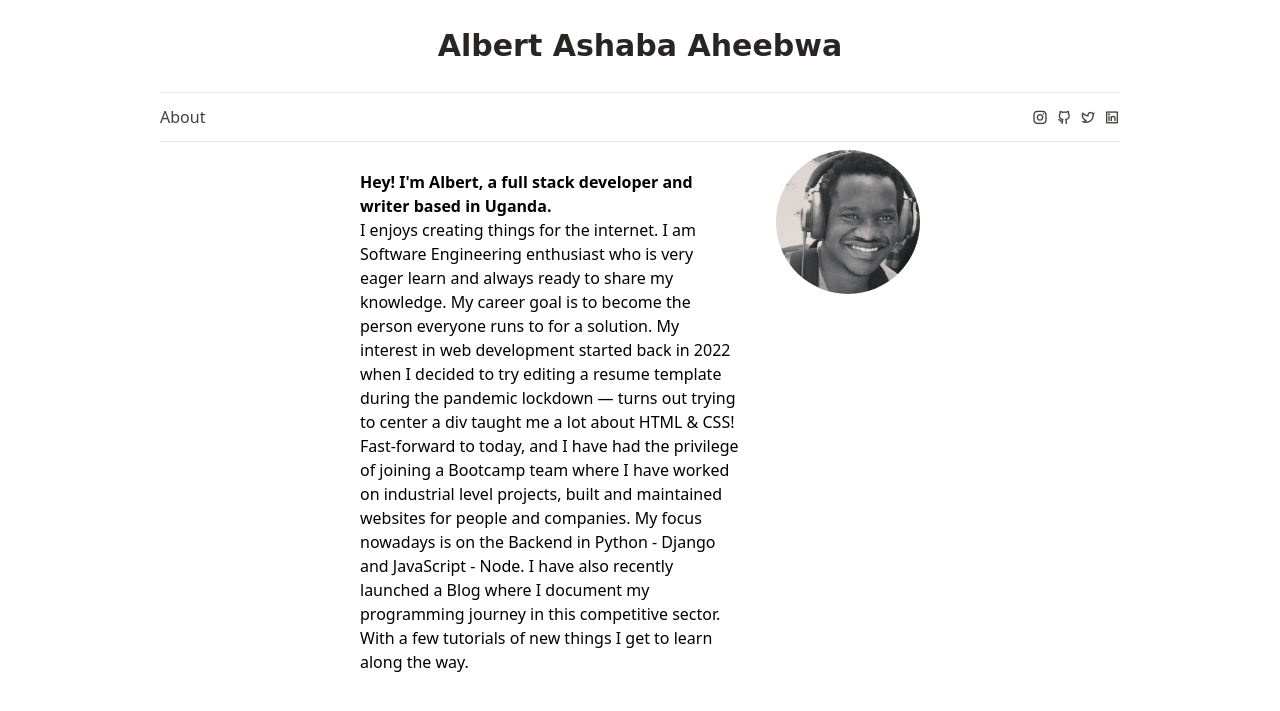
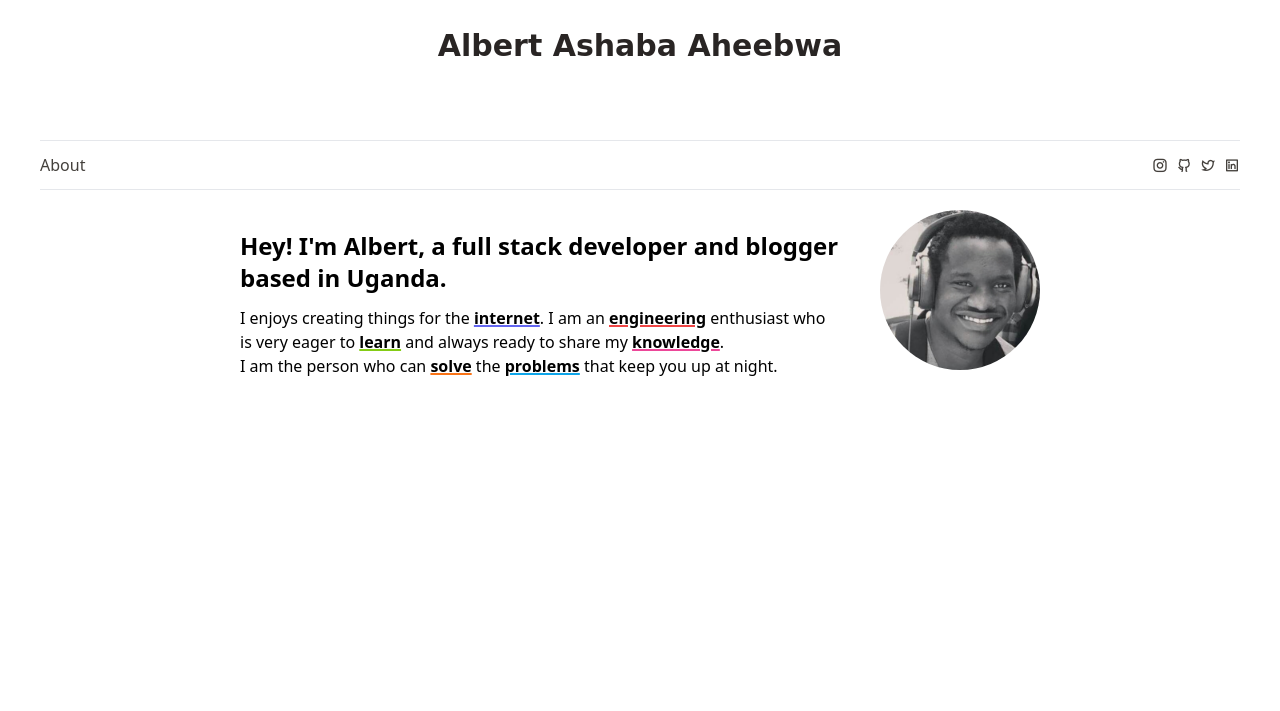
Before and after one commit to TrippleA-Ashaba/tripplea_codes, a Django app: page / in a window 1280 px wide. Shown: the top 711 px of the page. Run offline with Django 4.2, Linux system fonts and the light colour scheme; some libraries are stand-ins or nearby versions; some web fonts are replaced.

Commit message:
Add hero section (intro)

```diff
--- a/templates/base.html
+++ b/templates/base.html
@@ -28,12 +28,12 @@
 				Albert Ashaba Aheebwa
 			</h1>
 		</div>
-		<div class="mx-auto md:w-9/12">
+		<div class="container mx-auto p-10">
 			<!-- navbar -->
 			{% include 'partials/navbar.html' %}
 
 			<!-- MAIN Content -->
-			<div class="mx-auto md:w-7/12">
+			<div class="mx-auto lg:w-8/12">
 				{% block content %}
 				<!--  -->
 				{% endblock %}
--- a/templates/home.html
+++ b/templates/home.html
@@ -2,24 +2,30 @@
 <!--  -->
 {% block content %}
 
-<div class="md:flex">
+<div class="my-5 flex flex-col-reverse justify-center lg:flex-row">
 	<div class="mt-5">
-		<h2 class="font-bold">
-			Hey! I'm Albert, a full stack developer and writer based in Uganda.
+		<h2 class="mb-3 text-2xl font-bold">
+			Hey! I'm Albert, a full stack developer and blogger based in Uganda.
 		</h2>
-		I enjoys creating things for the internet. I am Software Engineering enthusiast who is very
-		eager learn and always ready to share my knowledge. My career goal is to become the person
-		everyone runs to for a solution. My interest in web development started back in 2022 when I
-		decided to try editing a resume template during the pandemic lockdown — turns out trying to
-		center a div taught me a lot about HTML & CSS! Fast-forward to today, and I have had the
-		privilege of joining a Bootcamp team where I have worked on industrial level projects, built
-		and maintained websites for people and companies. My focus nowadays is on the Backend in
-		Python - Django and JavaScript - Node. I have also recently launched a Blog where I document
-		my programming journey in this competitive sector. With a few tutorials of new things I get
-		to learn along the way.
+		<p>
+			I enjoys creating things for the
+			<span class="font-bold underline decoration-indigo-500 decoration-2">internet</span>. I
+			am an
+			<span class="font-bold underline decoration-red-500 decoration-2">engineering</span>
+			enthusiast who is very eager to
+			<span class="font-bold underline decoration-lime-500 decoration-2">learn</span> and
+			always ready to share my
+			<span class="font-bold underline decoration-pink-500 decoration-2">knowledge</span>.
+		</p>
+		<p>
+			I am the person who can
+			<span class="font-bold underline decoration-orange-500 decoration-2">solve</span> the
+			<span class="font-bold underline decoration-sky-500 decoration-2">problems</span>
+			that keep you up at night.
+		</p>
 	</div>
-	<div>
-		<div class="ml-9 w-36">
+	<div class="flex justify-center">
+		<div class="w-28 lg:ml-10 lg:w-40">
 			<img class="object-fit rounded-full" src="{% static 'images/hero.png' %}" alt="" />
 		</div>
 	</div>
```
